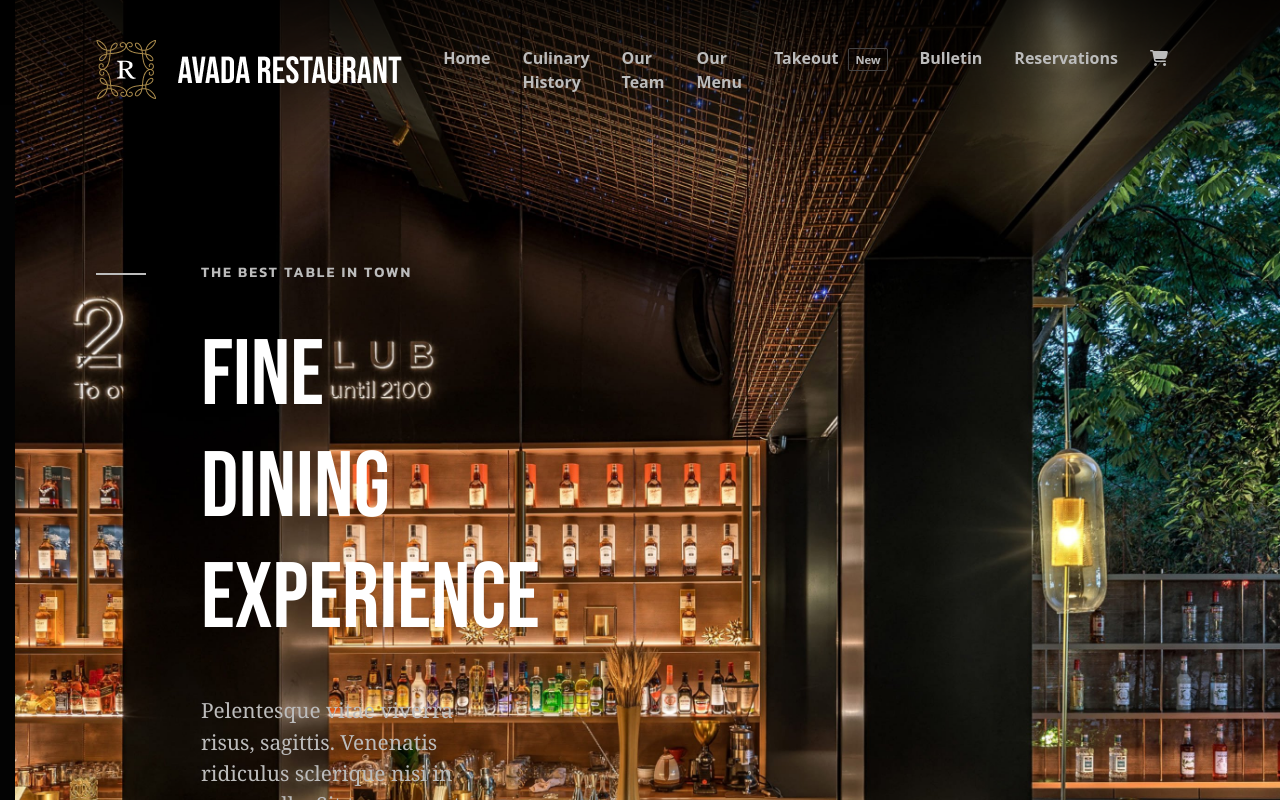
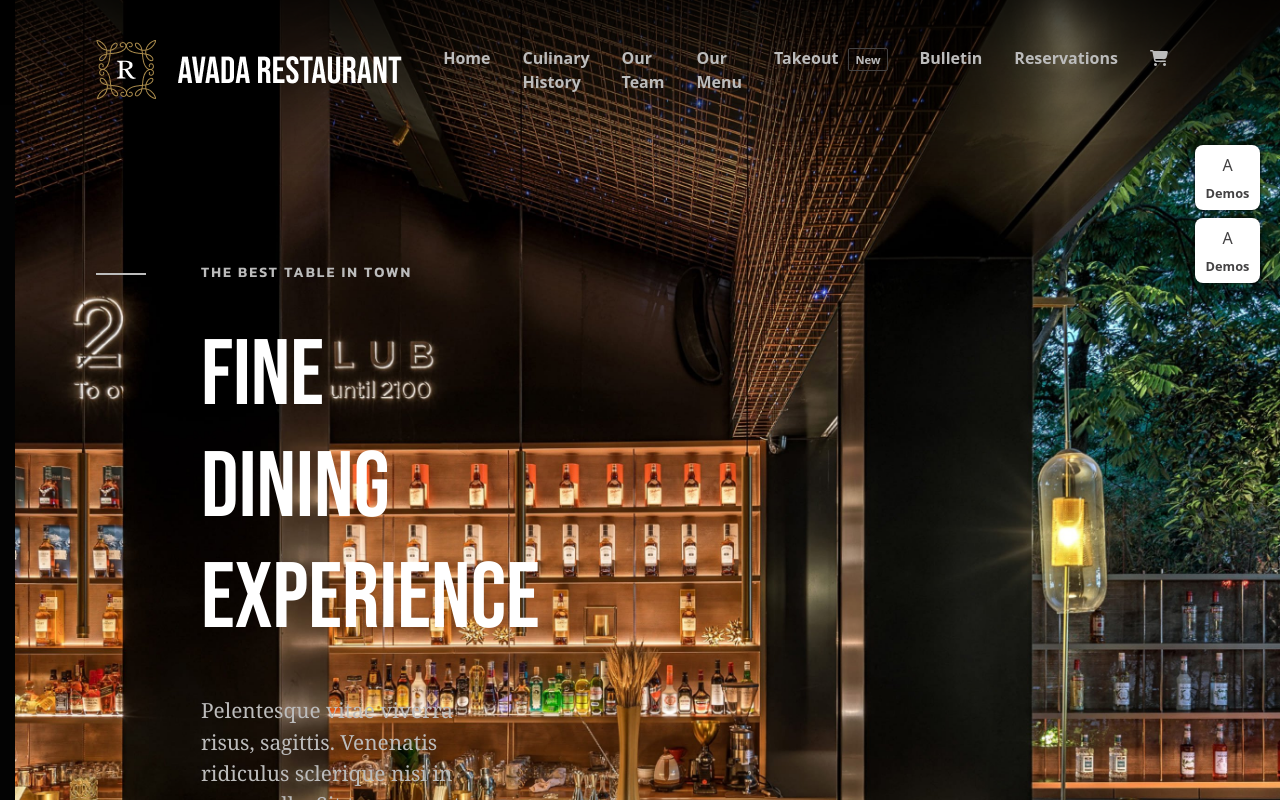
Before and after one commit to Daniele206/proj-html-vuejs, a Vue app: page / in a window 1280 px wide. Shown: the top 800 px of the page. Built offline with nearby package versions, Linux system fonts and the light colour scheme.

Commit message:
[add] mini-box to jumbotron

```diff
--- a/src/components/partials/Header.vue
+++ b/src/components/partials/Header.vue
@@ -23,6 +23,16 @@
             <li class="px-3"><a href="#">Reservations</a></li>
             <li class="px-3"><a href="#"><i class="fa-solid fa-cart-shopping"></i></a></li>
           </ul>
+        </div>
+      </div>
+      <div class="box-flag-container d-flex flex-column">
+        <div class="box-flag">
+          <div class="box-content">A</div>
+          <div class="box-text text-center">Demos</div>
+        </div>
+        <div class="box-flag mt-2">
+          <div class="box-content">A</div>
+          <div class="box-text text-center">Demos</div>
         </div>
       </div>
     </div>
@@ -51,6 +61,29 @@
     display: flex;
     justify-content: center;
     background: linear-gradient(rgb(0, 0, 0) -25%, rgba(0, 0, 0, 0));
+    .box-flag-container{
+      position: absolute;
+      top: 145px;
+      right: 20px;
+      .box-flag{
+        background-color: $my-white;
+        width: 65px;
+        aspect-ratio: 1;
+        border-radius: 8px;
+        color: $my-darck-gray;
+        box-shadow: 0 0 4px $my-black;
+        .box-content{
+          height: 60%;
+          display: flex;
+          justify-content: center;
+          align-items: center;
+        }
+        .box-text{
+          font-size: 0.8rem;
+          font-weight: bold;
+        }
+    }
+    }
     .col{
       display: flex;
       align-items: center;
```
